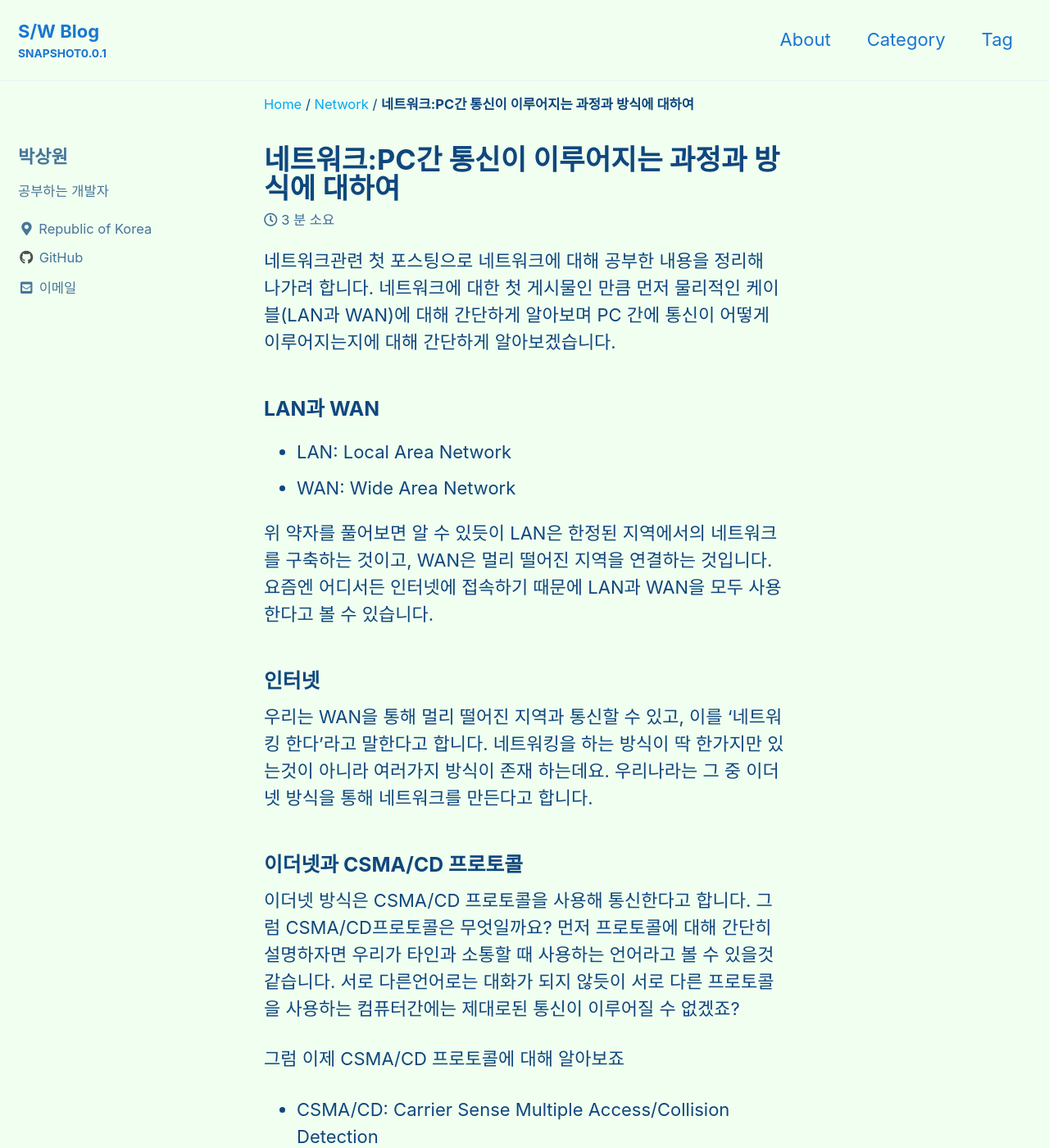
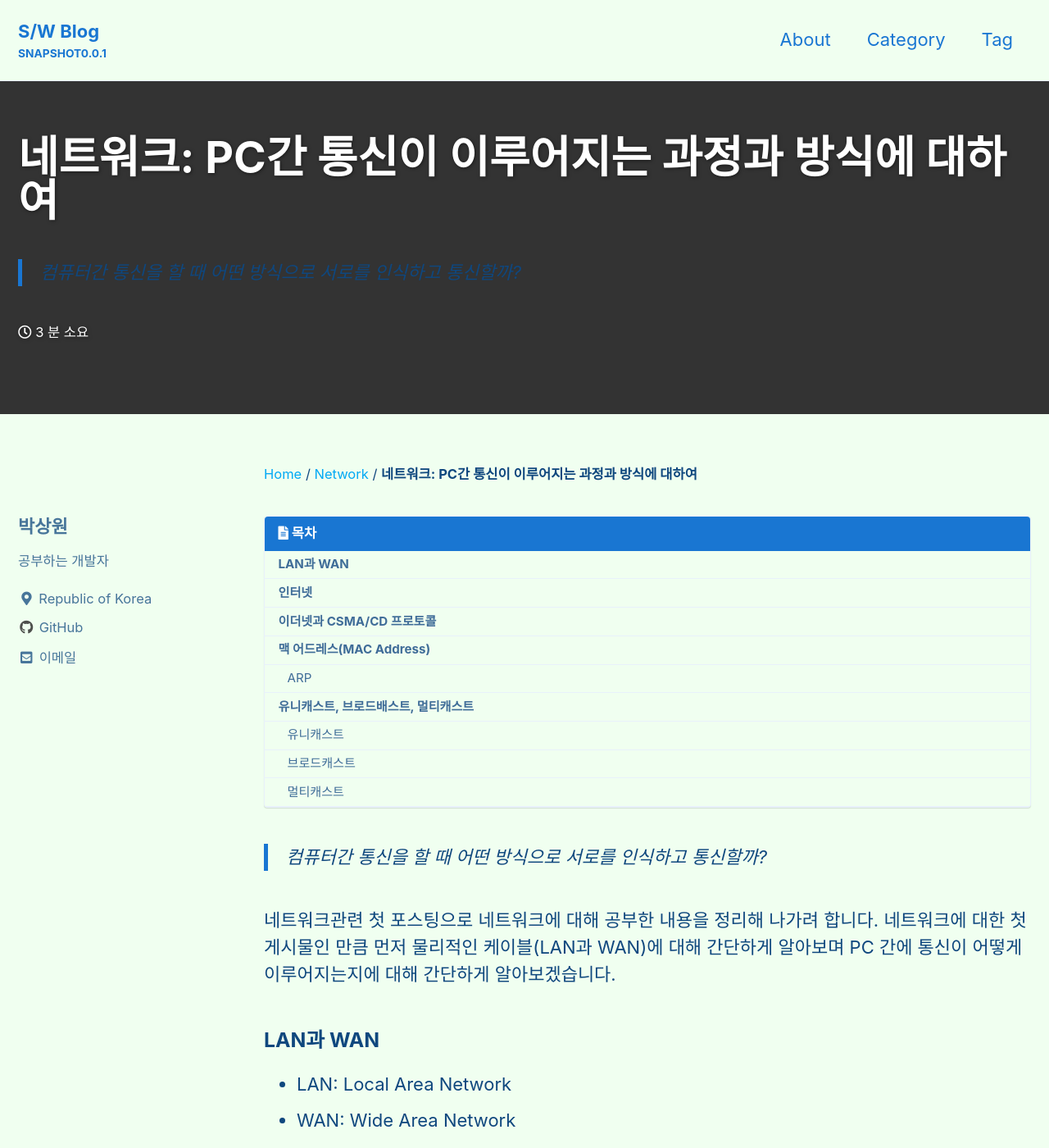
Before and after one commit to SangWonPark/sangwonpark.github.com, a Jekyll site: the page built from _posts/2022-01-16-network-base1.md, in a window 1280 px wide and 1400 px high. Shown: the whole window at 82% size. Built offline with Jekyll 4.4.1, drawn with Linux system fonts in a browser that asks for light colours; cached includes are drawn as plain includes; some of the changed text lies outside the part shown.

Commit message:
2022-01-16-network-base1.md: 페이지 구성 수정 및 내용 일부 추가

```diff
--- a/_posts/2022-01-16-network-base1.md
+++ b/_posts/2022-01-16-network-base1.md
@@ -7,7 +12,16 @@ tags:
   - MAC Address
   - ARP
   - 캐스트
+  - OSI 7 LAYER
+  - 물리 계층
+  - 데이터링크 계층
+
+toc: true
+toc_sticky: true
+toc_label: "목차"
 ---
+
+> 컴퓨터간 통신을 할 때 어떤 방식으로 서로를 인식하고 통신할까?
 
 네트워크관련 첫 포스팅으로 네트워크에 대해 공부한 내용을 정리해 나가려 합니다.
 네트워크에 대한 첫 게시물인 만큼 먼저 물리적인 케이블(LAN과 WAN)에 대해 간단하게 알아보며 PC 간에 통신이 어떻게 이루어지는지에 대해 간단하게 알아보겠습니다.
@@ -44,7 +58,7 @@ tags:
 컴퓨터가 네트워크상에서 서로를 구분하는 일종의 주소가 필요한데 이 역할을 담당하는 것이 MAC입니다.
 TCP/IP 프로토콜에서는 IP 주소를 사용해 통신을 하지만 이때 MAC 주소도 사용하게 되고, IP주소를 MAC주소로 변환하는 작업이 이루어지는데, 이를 ARP라고 합니다.
 
-## ARP
+#### ARP
 * ARP: Address Resolution Protocol
 
 우리가 사용하는 PC는 랜카드가 있다면 모두 MAC 주소를 갖고 있습니다. 랜카드에 부여된 MAC 주소는 전 세계에서 겹치지 않는 하나뿐인 유일한 주소입니다.
@@ -67,14 +81,14 @@ PC-A가 PC-B와 통신하려하고, A는 B의 IP주소를 알고있습니다.
 ARP를 설명하며 언급되었던 브로드캐스트라는 용어가 있었는데요. 네트워크 통신을하는 방식에 대한 구분입니다.
 유니캐스트, 브로드캐스트 멀티캐스트에 대해 알아보겠습니다.
 
-## 유니캐스트
+#### 유니캐스트
 현재 우리가 네트워크상에서 가장 많이 사용되는 트래픽으로 출발지의 PC 주소와 목적지 PC 주소가 분명한 통신 방식으로 출발지와 목적지의 MAC 주소가 각각 하나씩 이어야합니다.
 
 유니캐스트 프레임을 네트워크에 뿌리게 되면 같은 이더넷에 붙어있는 모든 PC의 랜카드에서 이 프레임을 받아들여 자신의 MAC 주소와 비교 후 일치하면 받아들여 CPU로 보내고, 일치하지 않을 경우 해당 요청을 버립니다.
 
 유니캐스트의 경우 목적지 주소가 아닌 다른 PC들의 CPU 성능을 저하시키지 않습니다.
 
-## 브로드캐스트
+#### 브로드캐스트
 내가 있는 네트워크 안의 모든 장비에 통신할 때 쓰기위한 방식입니다.
 
 MAC 주소를 FFFF.FFFF.FFFF로 했을 경우 브로드캐스트로 인식하며, 랜카드에서는 프레임을 CPU로 올리게 됩니다.
@@ -82,7 +96,7 @@ MAC 주소를 FFFF.FFFF.FFFF로 했을 경우 브로드캐스트로 인식하며
 
 위에서 알아본 ARP의 경우 브로드캐스트로 통신하게 되고, 라우터끼리 정보를 교환하거나 네트워크상의 모든 장비에 어떠한 정보를 알릴경우 사용됩니다.
 
-## 멀티캐스트
+#### 멀티캐스트
 보내고자하는 그룹 멤버들에게 한 번에 보낼 수 있습니다. 즉 그 그룹에 속해있는 사람들에게만 선택적으로 한 번에 보낼 수 있는겁니다.
 
 멀티캐스트를 지원하는 라우터, 스위치를 사용해야합니다. 라우터와 스위치가 멀티캐스트를 지원하지 않는다면 라우터는 멀티캐스트를 브로드캐스트로 인식해 막아버리고, 스위치는 모든 포트로 뿌립니다.
```
Also changed, not shown: other parts of _posts/2022-01-16-network-base1.md (+6 -1 lines).
